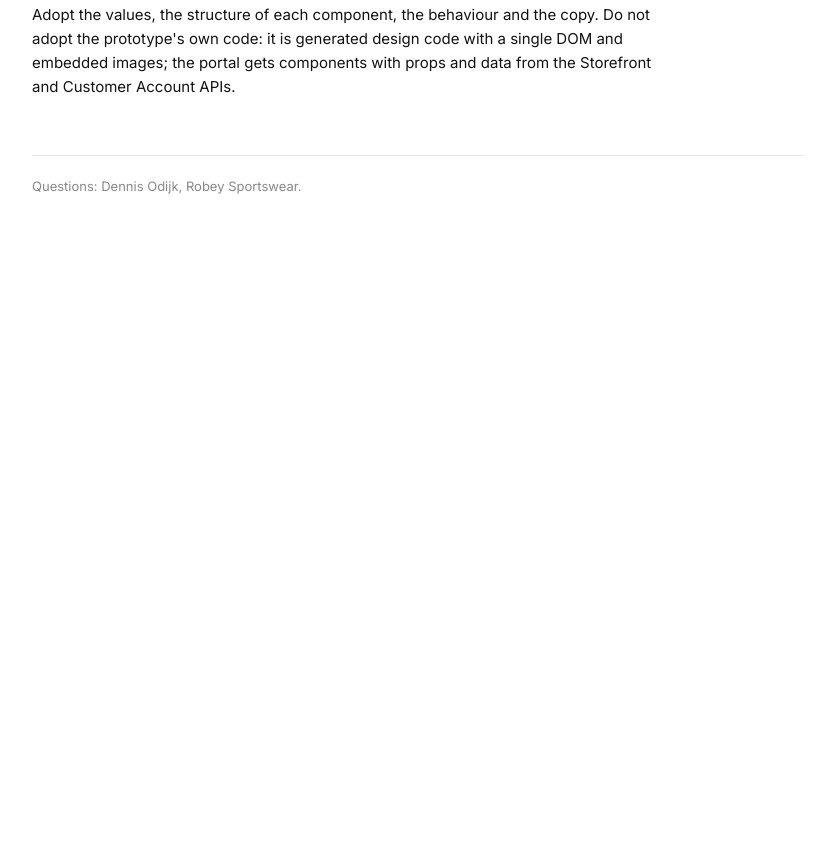
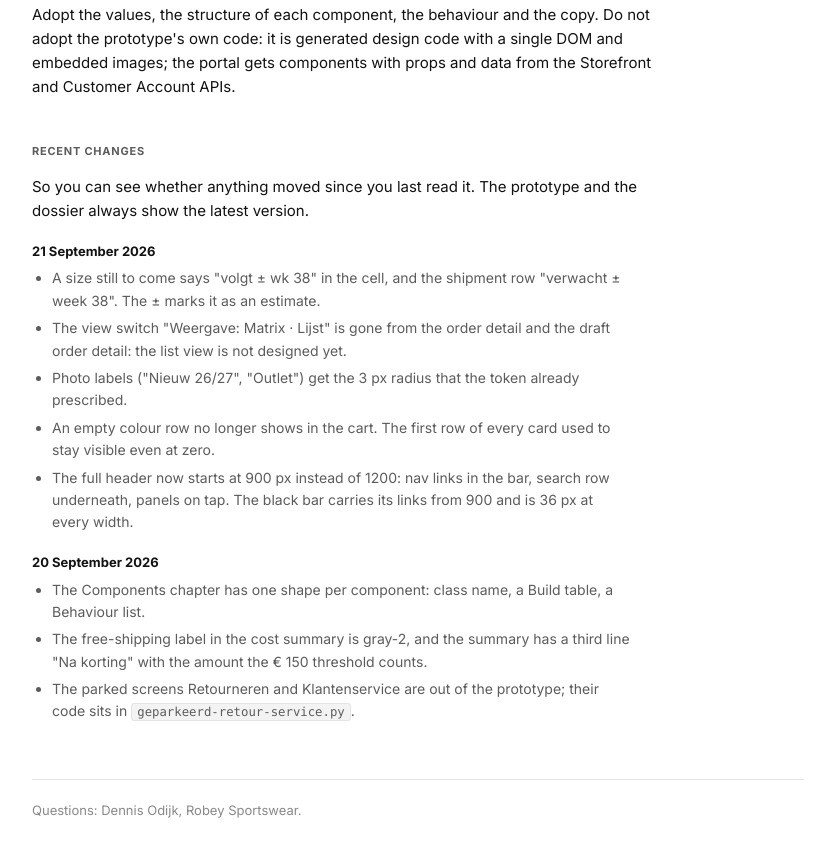
Before and after one commit to d-odijk/robey-b2b-handover, a plain HTML site: page index.html in a window 1280 px wide. Shown: the part 1175-2032 px from the top of the page, without its empty margins (222-1057 px from the left). Before the commit the page ends 1452 px from the top, so only its background shows below. Drawn offline with Linux system fonts and the light colour scheme.

Commit message:
Add a dated list of recent changes to the landing page

```diff
--- a/index.html
+++ b/index.html
@@ -38,6 +38,10 @@
   .bestanden { display:flex; flex-wrap:wrap; gap:8px; margin-bottom:14px; }
   .bestanden a { font-size:13px; text-decoration:none; border:1px solid var(--lijn); border-radius:3px; padding:5px 10px; color:var(--tekst2); }
   .bestanden a:hover { border-color:var(--lijn2); color:var(--tekst); }
+  .wijzig { font-size:14px; }
+  .wijzig .datum { font-weight:700; font-size:13px; margin:18px 0 6px; }
+  .wijzig ul { margin:0; }
+  .wijzig li { color:var(--tekst2); }
   footer { border-top:1px solid var(--lijn); margin-top:56px; padding-top:20px; color:var(--tekst3); font-size:13px; }
 </style>
 
@@ -86,6 +90,11 @@
   </div>
   <p>Adopt the values, the structure of each component, the behaviour and the copy. Do not adopt the prototype's own code: it is generated design code with a single DOM and embedded images; the portal gets components with props and data from the Storefront and Customer Account APIs.</p>
 
+
+  <h2>Recent changes</h2>
+  <p>So you can see whether anything moved since you last read it. The prototype and the dossier always show the latest version.</p>
+  <div class="wijzig"><p class="datum">21 September 2026</p><ul><li>A size still to come says "volgt ± wk 38" in the cell, and the shipment row "verwacht ± week 38". The ± marks it as an estimate.</li><li>The view switch "Weergave: Matrix · Lijst" is gone from the order detail and the draft order detail: the list view is not designed yet.</li><li>Photo labels ("Nieuw 26/27", "Outlet") get the 3 px radius that the token already prescribed.</li><li>An empty colour row no longer shows in the cart. The first row of every card used to stay visible even at zero.</li><li>The full header now starts at 900 px instead of 1200: nav links in the bar, search row underneath, panels on tap. The black bar carries its links from 900 and is 36 px at every width.</li></ul><p class="datum">20 September 2026</p><ul><li>The Components chapter has one shape per component: class name, a Build table, a Behaviour list.</li><li>The free-shipping label in the cost summary is gray-2, and the summary has a third line "Na korting" with the amount the € 150 threshold counts.</li><li>The parked screens Retourneren and Klantenservice are out of the prototype; their code sits in <code>geparkeerd-retour-service.py</code>.</li></ul></div>
+
   <footer>Questions: Dennis Odijk, Robey Sportswear.</footer>
 </div>
 </html>
```
